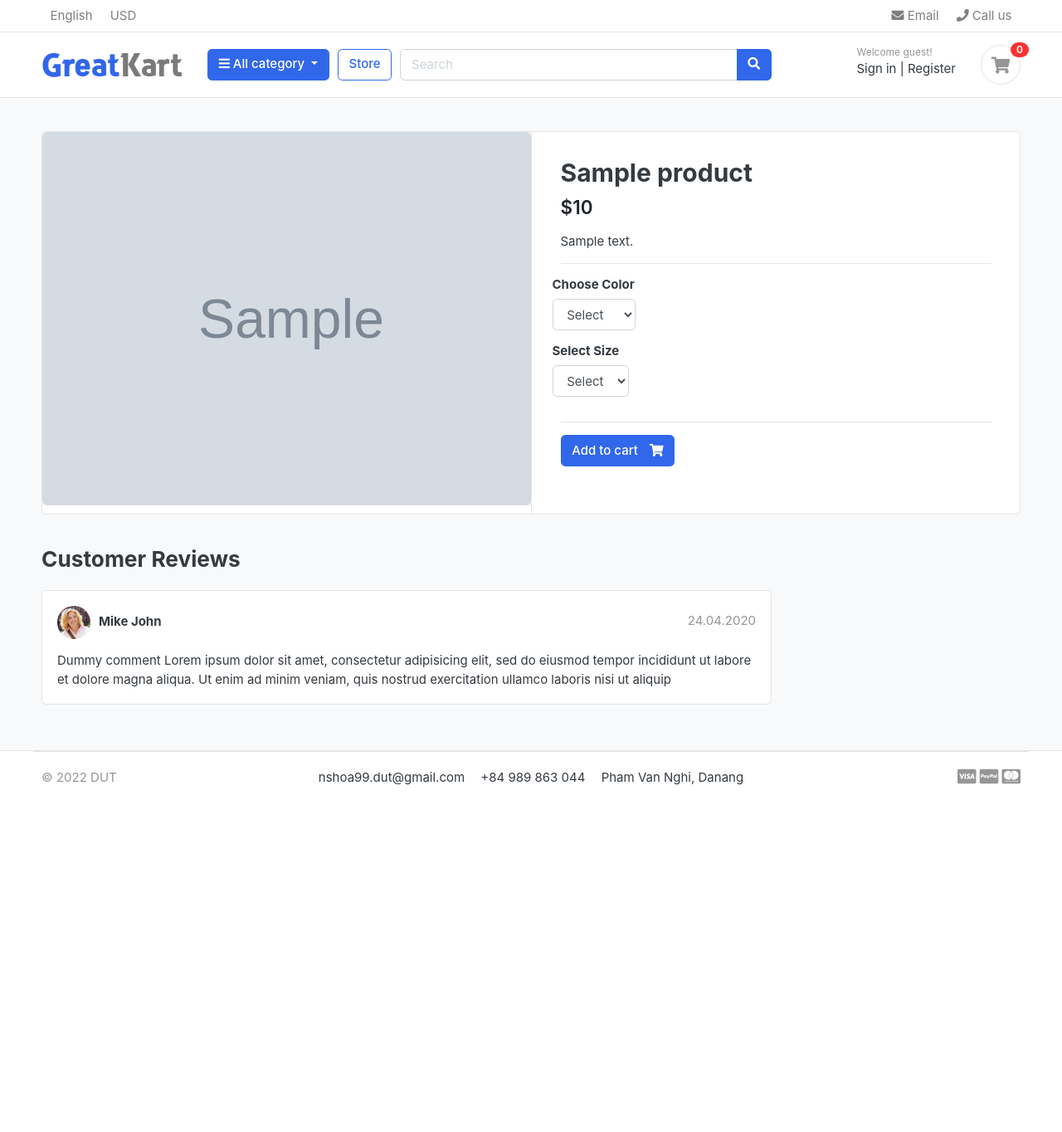
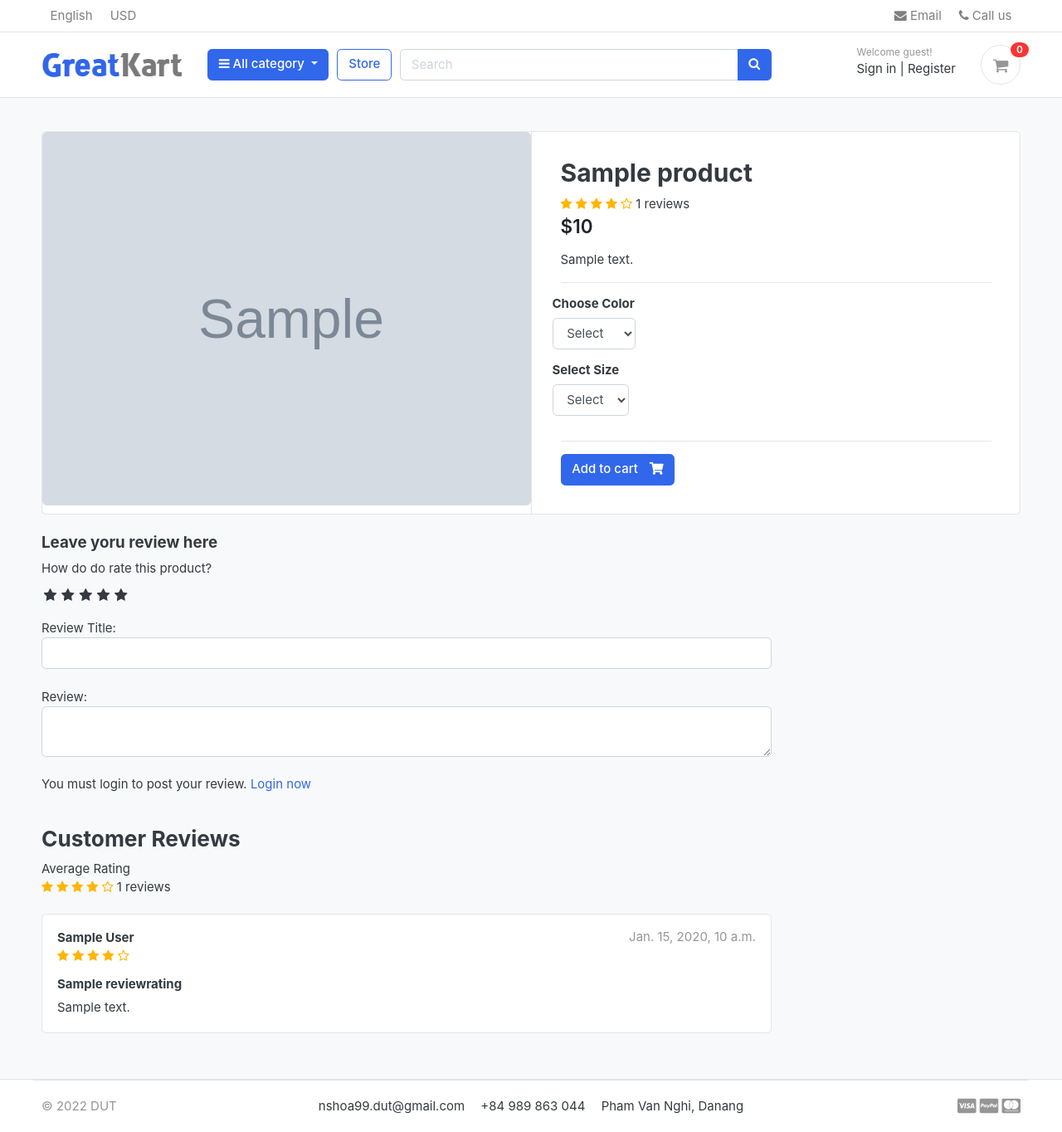
Before and after one commit to nshoa99/django_ecommerceWebsite, a Django app: a page that uses templates/base.html in a window 1280 px wide. Shown: the whole page at 83% size. Before the commit the page ends 946 px from the top, so only its background shows below. Run offline with Django 3.2, Linux system fonts and the light colour scheme; tables that the repository leaves empty hold one stand-in row (values such as "Sample post"); grey boxes marked "Sample" are stand-in pictures; some libraries are stand-ins or nearby versions; some web fonts are replaced.

Commit message:
Review and Rating

```diff
--- a/accounts/models.py
+++ b/accounts/models.py
@@ -67,3 +67,6 @@ class Account(AbstractBaseUser):
 
     def has_module_perms(self, add_label):
         return True
+
+    def full_name(self):
+        return f'{self.first_name} {self.last_name}'
--- /dev/null
+++ b/nshop/static/css/custom.css
@@ -0,0 +1,60 @@
+.rate > input{
+    display: none;
+  }
+
+.rate{
+display: inline-block;
+border: 0;
+}
+
+.rate > label{
+float: right;
+}
+
+/* Showing the stars */
+.rate > label:before{
+display: inline-block;
+font-size: 1.1rem;
+font-family: FontAwesome;
+content: "\f005";
+margin:0;
+padding:0.3rem .2rem;
+cursor: pointer;
+}
+
+/* Half star */
+.rate .half:before{
+content: "\f089";
+position: absolute;
+padding-right: 0;
+}
+
+/* Click and hover */
+input:checked ~ label, label:hover ~ label{
+color: #ffb503;
+}
+
+/* hover hightlight */
+input:checked + label:hover, input:checked ~ label:hover,input:checked ~ label:hover ~ label,
+label:hover ~ input:checked ~ label{
+color: #cc9000;
+}
+
+.rating-star i{
+color: #ffb503 !important;
+}
+
+ul.thumb{
+margin:0 auto;
+padding: 0;
+float: left;
+}
+ul.thumb li{
+list-style: none;
+margin: 10px;
+}
+ul.thumb li img{
+width: 80px;
+height: 80px;
+border: 1px solid grey;
+}
--- a/store/urls.py
+++ b/store/urls.py
@@ -5,5 +5,7 @@ urlpatterns = [
     path('', views.store, name='store'),
     path('category/<slug:category_slug>/', views.store, name='products_by_category'),
     path('category/<slug:category_slug>/<slug:product_slug>', views.product_detail, name='product_detail'),
-    path('search/', views.search, name='search')
+    path('search/', views.search, name='search'),
+    path('submit_review/<int:product_id>/', views.submit_review, name='submit_review'),
+
 ]
--- a/store/views.py
+++ b/store/views.py
@@ -1,10 +1,13 @@
-from django.shortcuts import render, get_object_or_404
-from .models import Product
+from django.shortcuts import redirect, render, get_object_or_404
+from .models import Product, ReviewRating
 from category.models import Category
 from carts.views import _get_cart_id
 from carts.models import CartItem
 from django.core.paginator import EmptyPage, PageNotAnInteger, Paginator
 from django.db.models import Q
+from .forms import ReviewForm
+from django.contrib import messages
+from orders.models import OrderProduct
 # Create your views here.
 
 
@@ -40,9 +43,23 @@ def product_detail(request, category_slug, product_slug):
             cart__cart_id=_get_cart_id(request), product=single_product).exists()
     except Exception as e:
         raise e
+
+    if request.user.is_authenticated:
+        try:
+            order_product = OrderProduct.objects.filter(
+                user=request.user, product_id=single_product.id).exists()
+        except OrderProduct.DoesNotExist:
+            order_product = None
+    else:
+        order_product = None
+
+    reviews = ReviewRating.objects.filter(
+        product_id=single_product.id, status=True)
     context = {
         'single_product': single_product,
-        'in_cart': in_cart
+        'in_cart': in_cart,
+        'order_product': order_product,
+        'reviews': reviews
     }
     return render(request, 'store/product_detail.html', context)
 
@@ -59,3 +76,30 @@ def search(request):
         'product_count': product_count
     }
     return render(request, 'store/store.html', context)
+
+
+def submit_review(request, product_id):
+    url = request.META.get('HTTP_REFERER')
+    if request.method == 'POST':
+        try:
+            reviews = ReviewRating.objects.get(
+                user__id=request.user.id, product__id=product_id)
+            form = ReviewForm(request.POST, instance=reviews)
+            form.save()
+            messages.success(
+                request, 'Thank you, your review has been updated.')
+            return redirect(url)
+        except ReviewRating.DoesNotExist:
+            form = ReviewForm(request.POST)
+            if form.is_valid():
+                data = ReviewRating()
+                data.subject = form.cleaned_data['subject']
+                data.rating = form.cleaned_data['rating']
+                data.review = form.cleaned_data['review']
+                data.ip = request.META.get('REMOTE_ADDR')
+                data.product_id = product_id
+                data.user_id = request.user.id
+                data.save()
+                messages.success(
+                    request, 'Thank you, your review has been submitted.')
+                return redirect(url)
--- a/templates/base.html
+++ b/templates/base.html
@@ -24,6 +24,9 @@
 <!-- custom style -->
 <link href="{% static 'css/ui.css' %}" rel="stylesheet" type="text/css"/>
 <link href="{% static 'css/responsive.css' %}" rel="stylesheet" media="only screen and (max-width: 1200px)" />
+<link href="{% static 'css/custom.css' %}" rel="stylesheet" type="text/css"/>
+<link rel="stylesheet" href="https://cdnjs.cloudflare.com/ajax/libs/font-awesome/4.7.0/css/font-awesome.min.css">
+
 
 <!-- custom javascript -->
 <script src="{% static 'js/script.js' %}" type="text/javascript"></script>
--- a/templates/store/product_detail.html
+++ b/templates/store/product_detail.html
@@ -21,7 +21,16 @@
       <article class="content-body">
 
       <h2 class="title">{{single_product.product_name}} </h2>
-
+      <div class="rating-star">
+        <span>
+            <i class="fa fa-star{% if single_product.averageReview < 0.5 %}-o{% elif single_product.averageReview >= 0.5 and single_product.averageReview < 1 %}-half-o {% endif %}" aria-hidden="true"></i>
+            <i class="fa fa-star{% if single_product.averageReview < 1.5 %}-o{% elif single_product.averageReview >= 1.5 and single_product.averageReview < 2 %}-half-o {% endif %}" aria-hidden="true"></i>
+            <i class="fa fa-star{% if single_product.averageReview < 2.5 %}-o{% elif single_product.averageReview >= 2.5 and single_product.averageReview < 3 %}-half-o {% endif %}" aria-hidden="true"></i>
+            <i class="fa fa-star{% if single_product.averageReview < 3.5 %}-o{% elif single_product.averageReview >= 3.5 and single_product.averageReview < 4 %}-half-o {% endif %}" aria-hidden="true"></i>
+            <i class="fa fa-star{% if single_product.averageReview < 4.5 %}-o{% elif single_product.averageReview >= 4.5 and single_product.averageReview < 5 %}-half-o {% endif %}" aria-hidden="true"></i>
+            <span> {{single_product.countReview}} reviews </span>
+        </span>
+    </div>
       <div class="mb-3">
           <var class="price h4">${{single_product.price}}</var>
       </div>
@@ -71,29 +80,87 @@
     <div class="row">
                 <div class="col-md-9">
 
+
+
+        <form action="{% url 'submit_review' single_product.id %}" method="POST">
+            {% csrf_token %}
+            <h5>Leave yoru review here</h5>
+            <div>
+                <label>How do do rate this product?</label>
+                <br>
+                <div class="rate">
+                    <input type="radio" name="rating" id="rating10" value="5" required /><label for="rating10" title="5"></label>
+                    <input type="radio" name="rating" id="rating9" value="4.5" required /><label for="rating9" title="4.5" class="half"></label>
+                    <input type="radio" name="rating" id="rating8" value="4" required /><label for="rating8" title="4"></label>
+                    <input type="radio" name="rating" id="rating7" value="3.5" required /><label for="rating7" title="3.5" class="half"></label>
+                    <input type="radio" name="rating" id="rating6" value="3" required /><label for="rating6" title="3"></label>
+                    <input type="radio" name="rating" id="rating5" value="2.5" required /><label for="rating5" title="2.5" class="half"></label>
+                    <input type="radio" name="rating" id="rating4" value="2" required /><label for="rating4" title="2"></label>
+                    <input type="radio" name="rating" id="rating3" value="1.5" required /><label for="rating3" title="1.5" class="half"></label>
+                    <input type="radio" name="rating" id="rating2" value="1" required /><label for="rating2" title="1"></label>
+                    <input type="radio" name="rating" id="rating1" value="0.5" required /><label for="rating1" title="0.5" class="half"></label>
+                </div>
+                <br>
+                Review Title:
+                <input type="text" class="form-control" name="subject" >
+                <br>
+                Review:
+                <textarea name="review" row="4" class="form-control"></textarea>
+                <br>
+                {% if user.is_authenticated %}
+                    {% if order_product %}
+                        <input type="submit" value="Submit Review" class="btn btn-primary">
+                    {% else %}
+                    <p>You must purchase this product to post your review.</p>
+                    {% endif %}
+                {% else %}
+                <p>You must login to post your review. <span><a href="{% url 'login' %}">Login now</a></span></p>
+                {% endif %}
+            </div>
+            {% include 'includes/alerts.html' %}
+        </form>
+        <br>
         <header class="section-heading">
             <h3>Customer Reviews </h3>
-
+            <span>Average Rating</span>
+            <div class="rating-star">
+                <span>
+                    <i class="fa fa-star{% if single_product.averageReview < 0.5 %}-o{% elif single_product.averageReview >= 0.5 and single_product.averageReview < 1 %}-half-o {% endif %}" aria-hidden="true"></i>
+                    <i class="fa fa-star{% if single_product.averageReview < 1.5 %}-o{% elif single_product.averageReview >= 1.5 and single_product.averageReview < 2 %}-half-o {% endif %}" aria-hidden="true"></i>
+                    <i class="fa fa-star{% if single_product.averageReview < 2.5 %}-o{% elif single_product.averageReview >= 2.5 and single_product.averageReview < 3 %}-half-o {% endif %}" aria-hidden="true"></i>
+                    <i class="fa fa-star{% if single_product.averageReview < 3.5 %}-o{% elif single_product.averageReview >= 3.5 and single_product.averageReview < 4 %}-half-o {% endif %}" aria-hidden="true"></i>
+                    <i class="fa fa-star{% if single_product.averageReview < 4.5 %}-o{% elif single_product.averageReview >= 4.5 and single_product.averageReview < 5 %}-half-o {% endif %}" aria-hidden="true"></i>
+                    <span> {{single_product.countReview}} reviews </span>
+                </span>
+            </div>
         </header>
 
+        {% for review in reviews %}
         <article class="box mb-3">
             <div class="icontext w-100">
-                <img src="{% static './images/avatars/avatar1.jpg' %}" class="img-xs icon rounded-circle">
+                {% comment %} <img src="{% static './images/avatars/avatar1.jpg' %}" class="img-xs icon rounded-circle"> {% endcomment %}
                 <div class="text">
-                    <span class="date text-muted float-md-right">24.04.2020 </span>
-                    <h6 class="mb-1">Mike John </h6>
-
+                    <span class="date text-muted float-md-right"> {{review.updated_at}} </span>
+                    <h6 class="mb-1"> {{review.user.full_name}}</h6>
+                    <div class="rating-star">
+                        <span>
+                            <i class="fa fa-star{% if review.rating == 0.5 %}-half-o{% elif review.rating < 1 %}-o {% endif %}" aria-hidden="true"></i>
+                            <i class="fa fa-star{% if review.rating == 1.5 %}-half-o{% elif review.rating < 2 %}-o {% endif %}" aria-hidden="true"></i>
+                            <i class="fa fa-star{% if review.rating == 2.5 %}-half-o{% elif review.rating < 3 %}-o {% endif %}" aria-hidden="true"></i>
+                            <i class="fa fa-star{% if review.rating == 3.5 %}-half-o{% elif review.rating < 4 %}-o {% endif %}" aria-hidden="true"></i>
+                            <i class="fa fa-star{% if review.rating == 4.5 %}-half-o{% elif review.rating < 5 %}-o {% endif %}" aria-hidden="true"></i>
+                        </span>
+                    </div>
                 </div>
             </div> <!-- icontext.// -->
             <div class="mt-3">
+                <h6> {{review.subject}} </h6>
                 <p>
-                    Dummy comment Lorem ipsum dolor sit amet, consectetur adipisicing elit, sed do eiusmod
-                    tempor incididunt ut labore et dolore magna aliqua. Ut enim ad minim veniam,
-                    quis nostrud exercitation ullamco laboris nisi ut aliquip
+                    {{review.review}}
                 </p>
             </div>
         </article>
-
+        {% endfor %}
 
 
         </div> <!-- col.// -->
```
Also changed, not shown: store/admin.py (+6 -2 lines), store/forms.py (added, +8 -0 lines), store/models.py (+33 -1 lines), store/migrations/0006_reviewrating.py (added).
